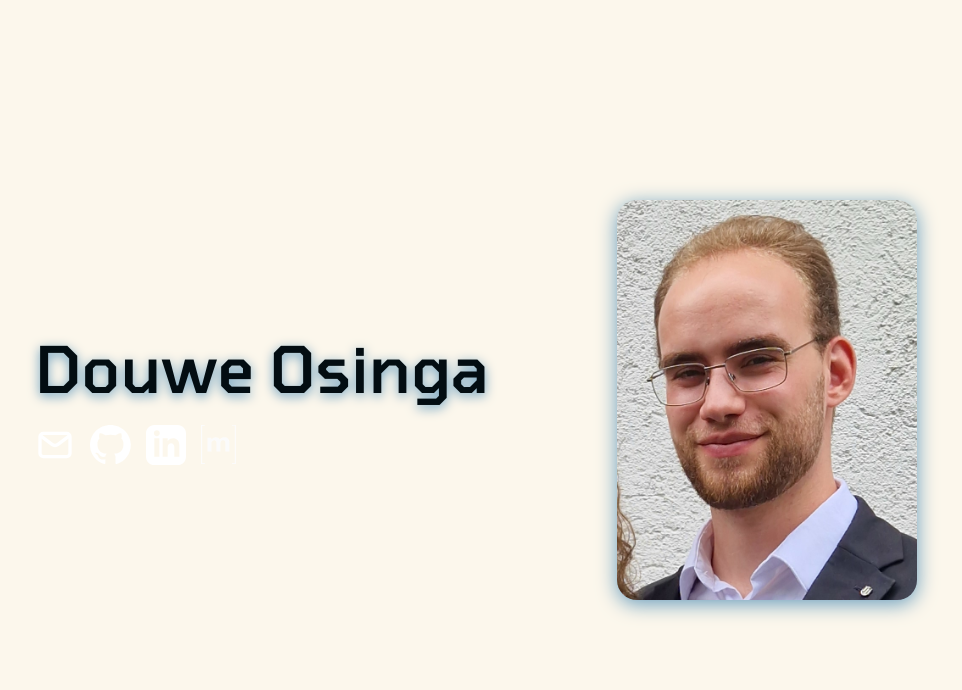
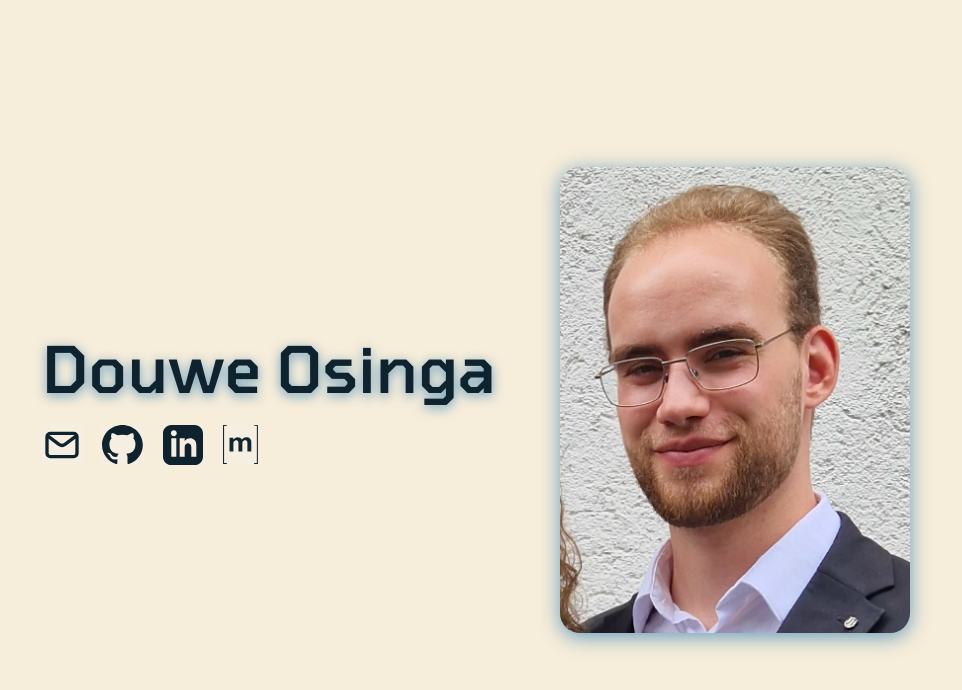
Before and after one commit to osingaatje/personal-site, a plain HTML site: page index.html in a window 1280 px wide. Shown: the whole page, without its empty margins (164-1126 px from the left). Drawn offline with Linux system fonts and the light colour scheme.

Commit message:
adjusted font sizes, made icons adjust colours according to colour scheme, adjusted colours

```diff
--- a/index.html
+++ b/index.html
@@ -10,16 +10,17 @@
     </head>
 
     <body>
+      <div id="main-content">
         <div id="business-card-wrapper">
             <div id="business-card">
                 <div id="name-wrapper">
                     <h1 id="name">Douwe Osinga</h1>
                 </div>
                 <div class="socials-list">
-                    <a href="mailto:douwe@dosinga.nl"><img style="filter:invert()" src="static/img/email.svg"/></a>
-                    <a href="https://github.com/osingaatje" target="_blank"><img src="static/img/github-mark/github-mark-white.svg"/></a>
-                    <a href="https://www.linkedin.com/in/douwe-r-osinga/" target="_blank"><img style="filter: invert()" src="static/img/linkedin/in.svg"/></a>
-                    <a href="https://matrix.to/#/@douweo:utwente.io" target="_blank"><img style="filter: invert()" src="static/img/matrix-chat.svg"/></a>
+                    <a href="mailto:douwe@dosinga.nl"><img class="icon icon-dark" src="static/img/email.svg"/></a>
+                    <a href="https://github.com/osingaatje" target="_blank"><img class="icon icon-light" src="static/img/github-mark/github-mark-white.svg"/></a>
+                    <a href="https://www.linkedin.com/in/douwe-r-osinga/" target="_blank"><img class="icon icon-dark" src="static/img/linkedin/in.svg"/></a>
+                    <a href="https://matrix.to/#/@douweo:utwente.io" target="_blank"><img class="icon icon-dark" src="static/img/matrix-chat.svg"/></a>
                 </div>
             </div>
 
@@ -27,5 +28,6 @@
                 <img src="static/img/self/head.jpg"/>
             </div>
         </div>
+      </div>
     </body>
 </html>
--- a/style.css
+++ b/style.css
@@ -5,10 +5,18 @@
 
 @media (prefers-color-scheme: light) {
   * {
-    --col-bg: #fcf7ec;
-    --col-fg: #030d12;
+    --col-bg: #f6edda;
+    --col-fg: #0e232d;
     --col-accent: #669BBC;
     --col-hl: #6018c4;
+  }
+
+  .icon-light {
+    filter: invert();
+  }
+
+  a:has(.icon)::after {
+    mix-blend-mode: screen;
   }
 }
 
@@ -18,6 +26,14 @@
     --col-fg: #fcf7ec;
     --col-accent: #669BBC;
     --col-hl: #6018c4;
+  }
+
+  .icon-dark {
+    filter: invert();
+  }
+
+  a:has(.icon)::after {
+    mix-blend-mode: multiply;
   }
 }
 
@@ -30,9 +46,21 @@
 
   --border-radius: 20px;
   --page-margin: max(20px, 5vw);
+
+  --font-size-text: 1rem;
+  --font-size-h1: 4rem;
+  --font-size-h2: calc(var(--font-size-h1) * 0.8);
+  --font-size-h3: calc(var(--font-size-h1) * 0.7);
+  --font-size-h4: calc(var(--font-size-h1) * 0.6);
+  --font-size-h5: calc(var(--font-size-h1) * 0.5);
+  --font-size-h6: calc(var(--font-size-h1) * 0.4);
+
+  --icon-height: 40px;
 }
+
 /******** end constants ********/
 
+/******** GENERAL STYLING ********/
 body {
   margin: 0;
   padding: 0;
@@ -40,36 +68,136 @@ body {
   color: var(--col-fg);
 }
 
-h1,h2,h3,h4,h5,h6 {
+#main-content {
+  margin: 0;
+  padding: 0;
+  width: 100vw;
+  height: 100vh;
+}
+
+h1,
+h2,
+h3,
+h4,
+h5,
+h6 {
   font-family: var(--font-heading);
   font-weight: 500;
 }
-p, span {
+
+h1 {
+  font-size: var(--font-size-h1);
+}
+
+h2 {
+  font-size: var(--font-size-h2);
+}
+
+h3 {
+  font-size: var(--font-size-h3);
+}
+
+h4 {
+  font-size: var(--font-size-h4);
+}
+
+h5 {
+  font-size: var(--font-size-h5);
+}
+
+h6 {
+  font-size: var(--font-size-h6);
+}
+
+p,
+span {
   font-family: var(--font-body);
 }
 
+.icon {
+  height: var(--icon-height);
+  object-fit: contain;
+
+  cursor: pointer;
+
+  transform: scale(1);
+  transition: transform cubic-bezier(.2, .6, .35, 1) 0.125s;
+}
+
+.icon:hover {
+  transform: scale(1.25);
+}
+
+a:has(.icon)::after {
+  content: '';
+
+  pointer-events: none;
+  /* make clicks and hovers visible to lower layers */
+
+  display: block;
+  position: relative;
+
+  height: var(--icon-height);
+  width: 100%;
+
+  margin-top: calc(-1 * var(--icon-height));
+  z-index: 10;
+  background-color: var(--col-fg);
+}
+/******** end general styling ********/
+
+
+/* Specific styling */
+
 #business-card-wrapper {
-    width: calc(100vw - 2 * var(--page-margin));
-    height: 100vh;
-
-    margin: 0 var(--page-margin);
+  width: 100%;
+  height: 100%;
+  margin: 0;
+  padding: 0;
 
   display: flex;
   flex-direction: row;
   align-items: center;
   justify-content: center;
-    gap: 10vw;
+
+  gap: 5vw;
 }
 
 #name {
-    font-size: 4rem;
   line-height: 1;
   margin-bottom: 25px;
   filter: drop-shadow(0 3px 6px var(--col-accent))
 }
 
+.socials-list {
+  display: flex;
+  flex-direction: row;
+  gap: 1.25rem;
+}
 
+#personal-photo-wrapper {
+  width: 350px;
+}
+
+#personal-photo-wrapper img {
+  object-fit: contain;
+
+  border-radius: var(--border-radius);
+
+  filter: drop-shadow(0 4px 10px var(--col-accent))
+}
+
+
+
+
+/******* Adjustments for mobile ********/
 @media (max-width: 1000px) {
+  * {
+    --font-size-h1: 6rem;
+    --font-size-text: 1.5rem;
+    --icon-height: 50px;
+  }
+
   #business-card-wrapper {
     flex-direction: column;
   }
@@ -77,36 +205,9 @@ p, span {
   #name {
     text-align: center;
   }
+
   .socials-list {
     justify-content: center;
   }
 }
-
-
-
-.socials-list {
-    display: flex;
-    flex-direction: row;
-    gap: 15px;
-}
-.socials-list img {
-    height: 40px;
-    object-fit: contain;
-
-    cursor: pointer;
-
-    transform: scale(1);
-    transition: transform cubic-bezier(.2,.6,.35,1) 0.2s;
-}
-.socials-list img:hover {
-    transform: scale(1.1);
-}
-
-#personal-photo-wrapper img {
-    width: 300px;
-    object-fit: contain;
-
-    border-radius: var(--border-radius);
-
-    filter: drop-shadow(0 4px 10px var(--col-accent))
-}
+/******** end mobile adjustments ********/
```
Lines whose indentation alone changed are shown as unchanged.
